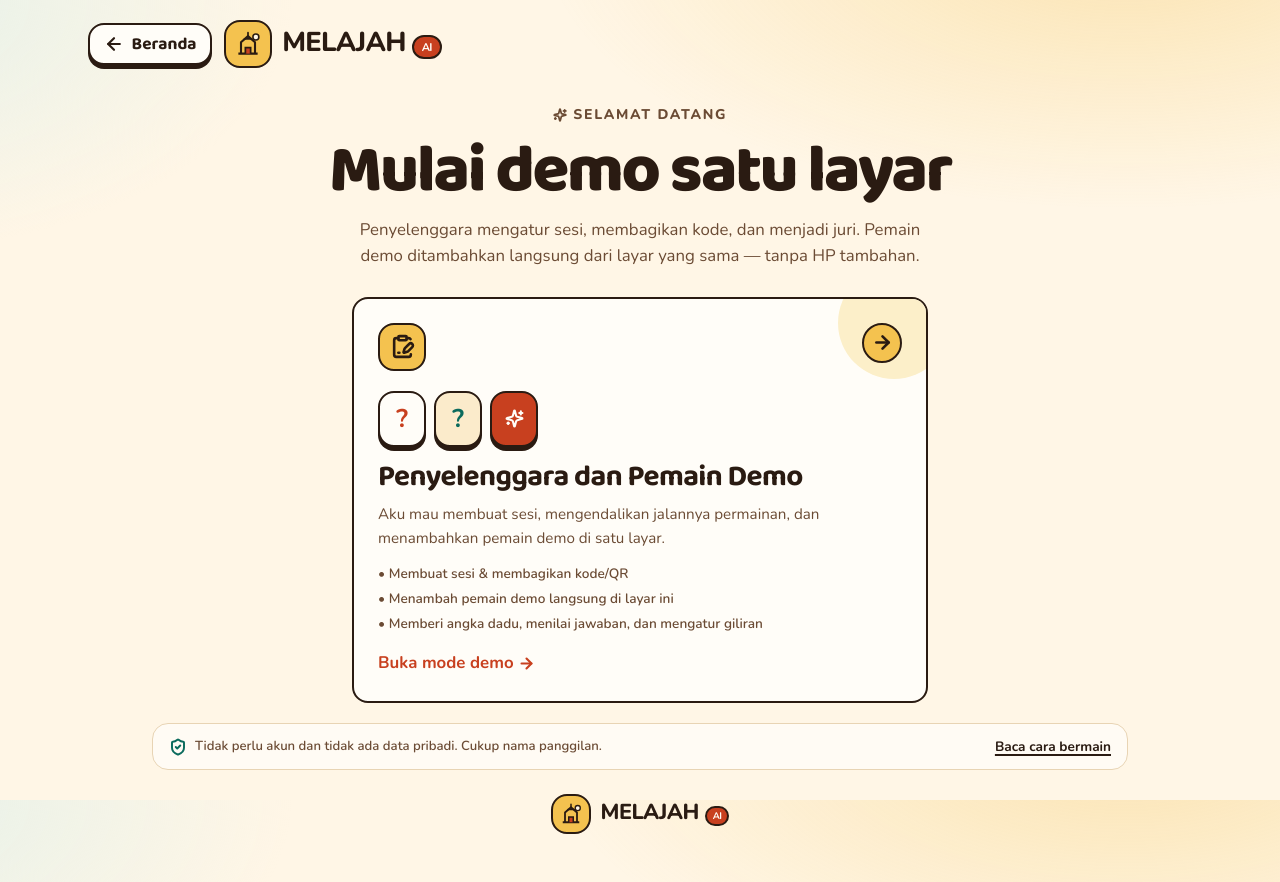
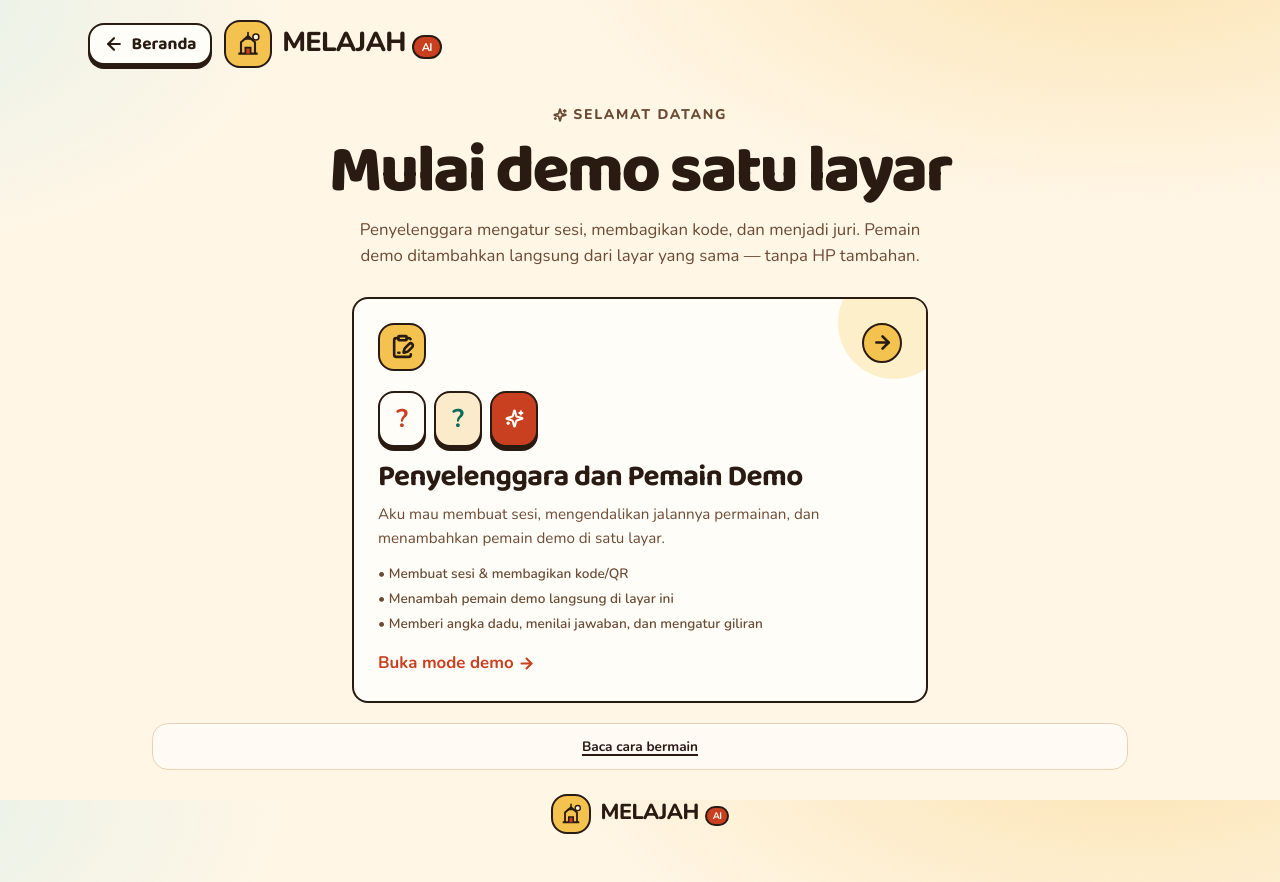
Before and after one commit to putujovita04-sudo/MELAJAH-AI, a React (Vite) app in the folder client/: page / in a window 1280 px wide. Both pictures are taken after a click on the button "Mulai demo". Built offline with nearby package versions, Linux system fonts and the light colour scheme; no server answers.

Commit message:
copy: hapus catatan privasi di layar peran

```diff
--- a/client/src/pages/StartPage.jsx
+++ b/client/src/pages/StartPage.jsx
@@ -1,4 +1,4 @@
-import { ArrowRight, ClipboardPenLine, ShieldCheck, Sparkles } from "lucide-react";
+import { ArrowRight, ClipboardPenLine, Sparkles } from "lucide-react";
 import PageHeader from "../components/PageHeader";
 import Logo from "../components/Logo";
 
@@ -68,12 +68,8 @@ export default function StartPage({ onBack, onHost, onHowTo }) {
           </button>
         </div>
 
-        <div className="mt-5 flex flex-col items-center justify-between gap-3 rounded border border-line bg-surface/80 px-4 py-3 sm:flex-row">
-          <p className="flex items-center gap-2 text-[0.82rem] font-semibold text-ink-2">
-            <ShieldCheck size={18} strokeWidth={2.6} className="shrink-0 text-teal" aria-hidden="true" />
-            Tidak perlu akun dan tidak ada data pribadi. Cukup nama panggilan.
-          </p>
-          <button type="button" onClick={onHowTo} className="link-underline shrink-0 text-[0.85rem] font-bold">
+        <div className="mt-5 flex justify-center rounded border border-line bg-surface/80 px-4 py-3">
+          <button type="button" onClick={onHowTo} className="link-underline text-[0.85rem] font-bold">
             Baca cara bermain
           </button>
         </div>
```
